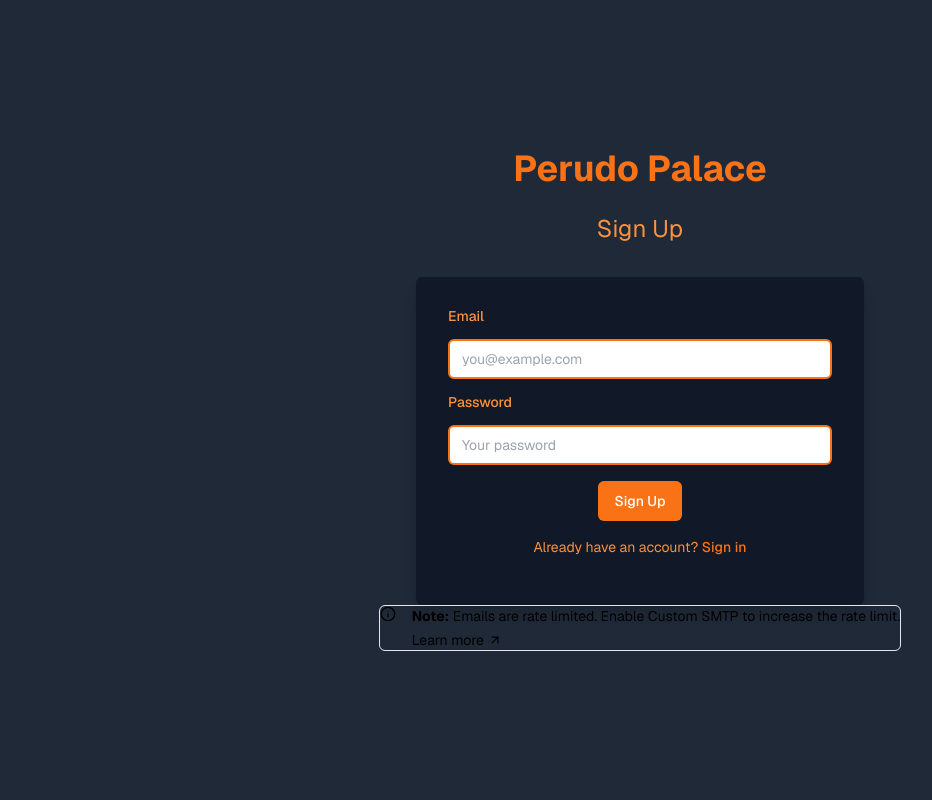
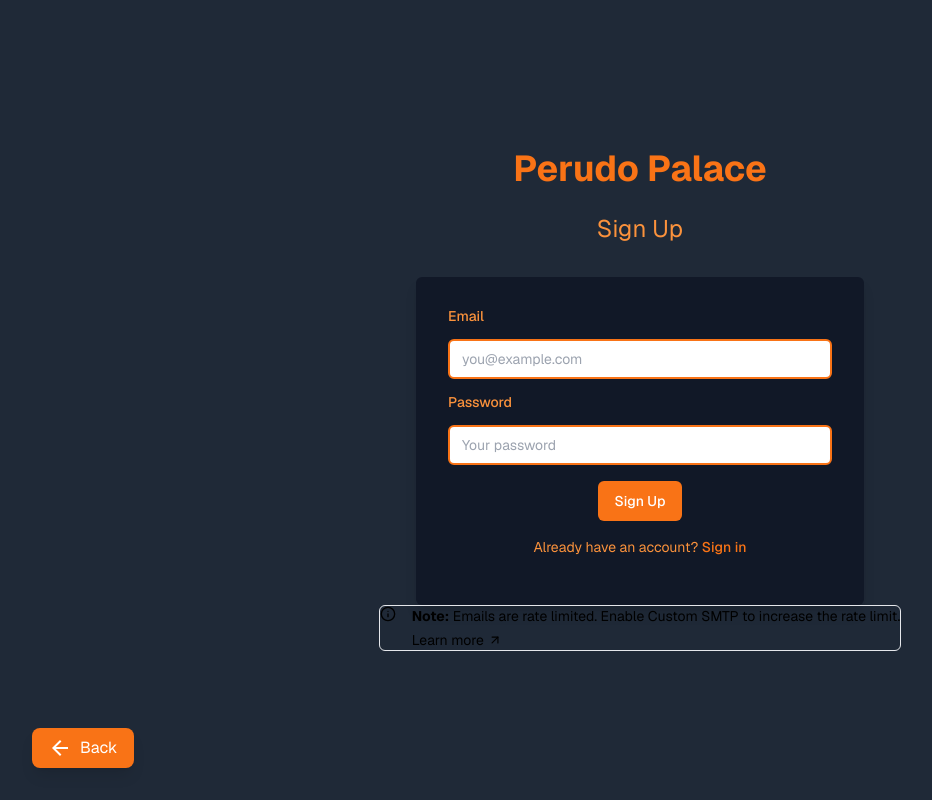
Before and after one commit to rakenduste-programmeerimine-2024/perudo-palace, a Next.js app: page /sign-up in a window 1280 px wide. Shown: the whole page, without its empty margins (0-932 px from the left). Built offline with nearby package versions, Linux system fonts and the light colour scheme.

Commit message:
add back button
lisatud tagasi nuppud lehtedele
muudetud nuppu enda kujutust (lisatud nool ja väiksemaks tehtud)

```diff
--- a/app/(auth-pages)/sign-up/page.tsx
+++ b/app/(auth-pages)/sign-up/page.tsx
@@ -5,6 +5,7 @@ import { Input } from "@/components/ui/input";
 import { Label } from "@/components/ui/label";
 import Link from "next/link";
 import { SmtpMessage } from "../smtp-message";
+import BackButton from "@/components/buttons/back-button";
 
 export default async function Signup(props: { searchParams: Promise<Message> }) {
   const searchParams = await props.searchParams;
@@ -78,6 +79,8 @@ export default async function Signup(props: { searchParams: Promise<Message> })
         <FormMessage message={searchParams} />
       </form>
       <SmtpMessage />
+            {/* Tagasi nupp */}
+        <BackButton href="/" />
     </div>
   );
 }
--- a/components/buttons/back-button.tsx
+++ b/components/buttons/back-button.tsx
@@ -1,5 +1,6 @@
 import Link from 'next/link';
 import React from 'react';
+import ArrowBackIcon from '@mui/icons-material/ArrowBack'; // MUI ikoon
 
 interface BackButtonProps {
   href: string;
@@ -7,17 +8,21 @@ interface BackButtonProps {
 
 const BackButton: React.FC<BackButtonProps> = ({ href }) => {
   return (
-        <Link href={href} className="
+    <Link
+      href={href}
+      className="
+      fixed bottom-8 left-8
+      flex items-center
+      space-x-2
       bg-orange-500
-            hover:bg-orange-600
       text-white
+      px-4 py-2
+      rounded-lg
       shadow-lg
-            w-48 h-8
-            items-center
-            justify-center
-            py-2 px-4
-            rounded flex">
-            <button>Back</button>
+      hover:bg-orange-600 transition"
+    >
+      <ArrowBackIcon className="text-white" /> {/* Tagasi nool */}
+      <span>Back</span> {/* Tekst */}
     </Link>
   );
 };
--- a/components/pages/create.tsx
+++ b/components/pages/create.tsx
@@ -6,6 +6,7 @@ import { TextField, Button } from "@mui/material";
 import { SubmitButton } from "@/components/submit-button";
 import { useRouter } from "next/navigation";
 import io from "socket.io-client";
+import BackButton from "@/components/buttons/back-button";
 
 const socket = io("http://localhost:3030");
 
@@ -148,6 +149,8 @@ const Create: React.FC = () => {
         Create Game
         </SubmitButton>
       </form>
+      {/* Tagasi nupp */}
+      <BackButton href="/" />
     </div>
   );
 
--- a/components/pages/join.tsx
+++ b/components/pages/join.tsx
@@ -6,6 +6,7 @@ import { TextField, Button } from "@mui/material";
 import { SubmitButton } from "@/components/submit-button";
 import { useRouter } from "next/navigation";
 import io from "socket.io-client";
+import BackButton from "@/components/buttons/back-button";
 
 const socket = io("http://localhost:3030");
 
@@ -131,6 +132,8 @@ const Join: React.FC = () => {
         Join Game
       </SubmitButton>
       </form>
+      {/* Tagasi nupp */}
+      <BackButton href="/" />
     </div>
   );
 };
--- a/components/pages/sign-in.tsx
+++ b/components/pages/sign-in.tsx
@@ -44,9 +44,7 @@ export default async function LoginPage(props: { searchParams: Promise<Message>
         </div>
       </form>
       {/* Tagasi nupp */}
-      <div className="absolute bottom-0 left-0 mb-4 ml-4 py-2 px-4 rounded">
         <BackButton href="/" />
-      </div>
     </div>
   );
 }
```
Lines whose indentation alone changed are shown as unchanged.
